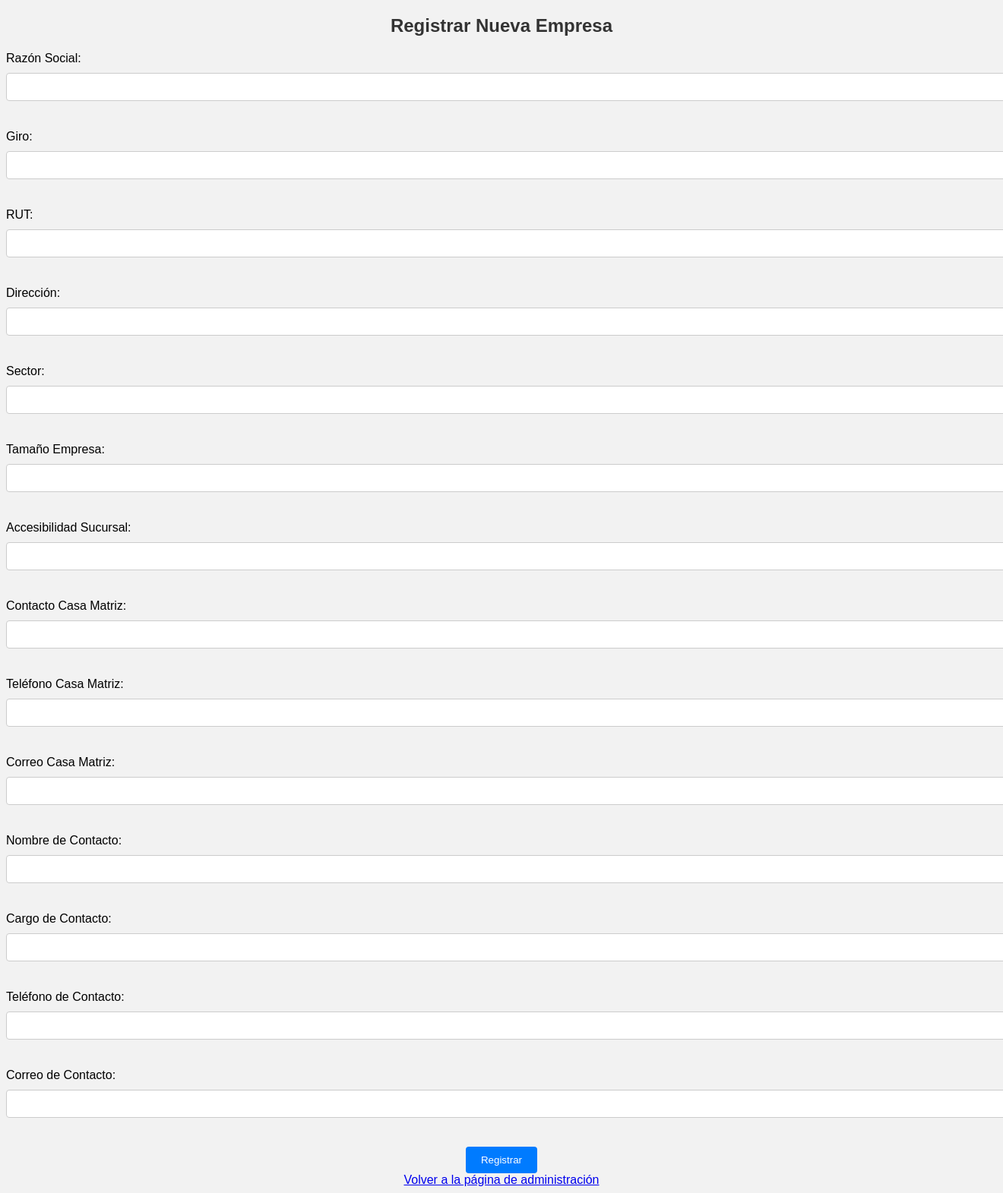
After one commit to Matias-Rojas/SG-OMIL, a PHP site: page /registro_empresa.php in a window 1320 px wide; the page is wider, and only the part inside the window is pictured. The commit adds this page. Shown: that part at 76% size. Run offline with PHP 8.4, Linux system fonts and the light colour scheme; the visitor is signed in with stand-in values (Sample User, id 1).

Commit message:
Add files via upload

```diff
--- a/admin.php
+++ b/admin.php
@@ -10,7 +10,7 @@ if (!isset($_SESSION["loggedin"]) || $_SESSION["loggedin"] !== true || $_SESSION
 $servername = "localhost";
 $db_username = "HURDOX";
 $db_password = "gokudeus2023";
-$database = "sg_omil";
+$database = "sg_omil_usuarios";
 
 $conn = new mysqli($servername, $db_username, $db_password, $database);
 
--- a/crear_usuario.php
+++ b/crear_usuario.php
@@ -17,7 +17,7 @@ if ($_SERVER["REQUEST_METHOD"] == "POST") {
     $servername = "localhost";
     $db_username = "HURDOX";
     $db_password = "gokudeus2023";
-    $database = "sg_omil";
+    $database = "sg_omil_usuarios";
 
     $conn = new mysqli($servername, $db_username, $db_password, $database);
 
--- a/eliminar_usuario.php
+++ b/eliminar_usuario.php
@@ -13,7 +13,7 @@ if ($_SERVER["REQUEST_METHOD"] == "POST") {
     $servername = "localhost";
     $db_username = "HURDOX";
     $db_password = "gokudeus2023";
-    $database = "sg_omil";
+    $database = "sg_omil_usuarios";
 
     $conn = new mysqli($servername, $db_username, $db_password, $database);
 
--- a/login.php
+++ b/login.php
@@ -9,7 +9,7 @@ if ($_SERVER["REQUEST_METHOD"] == "POST") {
     $servername = "localhost";
     $db_username = "HURDOX";
     $db_password = "gokudeus2023";
-    $database = "sg_omil";
+    $database = "sg_omil_usuarios";
 
     $conn = new mysqli($servername, $db_username, $db_password, $database);
 
--- a/obtener_usuario.php
+++ b/obtener_usuario.php
@@ -5,7 +5,7 @@
 $servername = "localhost";
 $db_username = "HURDOX";
 $db_password = "gokudeus2023";
-$database = "sg_omil";
+$database = "sg_omil_usuarios";
 
 $conn = new mysqli($servername, $db_username, $db_password, $database);
 
--- /dev/null
+++ b/registro_empresa.php
@@ -0,0 +1,119 @@
+<?php
+session_start();
+
+if (!isset($_SESSION["loggedin"]) || $_SESSION["loggedin"] !== true) {
+    header("location: login.html");
+    exit;
+}
+
+// Verificar si el formulario se ha enviado
+if ($_SERVER["REQUEST_METHOD"] == "POST") {
+    // Recuperar los datos del formulario
+    $razon_social = $_POST["razon_social"];
+    $giro = $_POST["giro"];
+    $rut = $_POST["rut"];
+    $direccion = $_POST["direccion"];
+    $sector = $_POST["sector"];
+    $tamanio_empresa = $_POST["tamanio_empresa"];
+    $accesibilidad_sucursal = $_POST["accesibilidad_sucursal"];
+    $contacto_casa_matriz = $_POST["contacto_casa_matriz"];
+    $telefono_casa_matriz = $_POST["telefono_casa_matriz"];
+    $correo_casa_matriz = $_POST["correo_casa_matriz"];
+    $nombre_contacto = $_POST["nombre_contacto"];
+    $cargo_contacto = $_POST["cargo_contacto"];
+    $telefono_contacto = $_POST["telefono_contacto"];
+    $correo_contacto = $_POST["correo_contacto"];
+
+    // Conectar a la base de datos
+    $servername = "localhost";
+    $username = "HURDOX";
+    $password = "gokudeus2023";
+    $database = "sg_omil";
+
+    $conn = new mysqli($servername, $username, $password, $database);
+
+    if ($conn->connect_error) {
+        die("Error de conexión: " . $conn->connect_error);
+    }
+
+    // Consulta SQL para insertar una nueva empresa
+    $sql = "INSERT INTO sg_omil_nuevasempresas (RazonSocial, Giro, Rut, Direccion, Sector, TamañoEmpresa, AccesibilidadSucursal, ContactoCasaMatriz, TelefonoCasaMatriz, CorreoCasaMatriz, NombreContacto, CargoContacto, TelefonoContacto, CorreoContacto)
+            VALUES (?, ?, ?, ?, ?, ?, ?, ?, ?, ?, ?, ?, ?, ?)";
+
+    // Preparar la consulta
+    $stmt = $conn->prepare($sql);
+
+    // Vincular los parámetros
+    $stmt->bind_param("ssssssssssssss", $razon_social, $giro, $rut, $direccion, $sector, $tamanio_empresa, $accesibilidad_sucursal, $contacto_casa_matriz, $telefono_casa_matriz, $correo_casa_matriz, $nombre_contacto, $cargo_contacto, $telefono_contacto, $correo_contacto);
+
+    if ($stmt->execute()) {
+        // Inserción exitosa
+        echo "Empresa registrada con éxito.";
+    } else {
+        // Error en la inserción
+        echo "Error al registrar la empresa: " . $stmt->error;
+    }
+
+    // Cerrar la conexión y liberar recursos
+    $stmt->close();
+    $conn->close();
+}
+?>
+
+
+<!DOCTYPE html>
+<html>
+<head>
+    <title>Registrar Nueva Empresa</title>
+    <link rel="stylesheet" type="text/css" href="styles.css">
+</head>
+<body>
+    <h2>Registrar Nueva Empresa</h2>
+    <form method="POST" action="registro_empresa.php">
+        <label for="razon_social">Razón Social:</label>
+        <input type="text" id="razon_social" name="razon_social" required><br><br>
+
+        <label for="giro">Giro:</label>
+        <input type="text" id="giro" name="giro"><br><br>
+
+        <label for="rut">RUT:</label>
+        <input type="text" id="rut" name="rut" required><br><br>
+
+        <label for="direccion">Dirección:</label>
+        <input type="text" id="direccion" name="direccion"><br><br>
+
+        <label for="sector">Sector:</label>
+        <input type="text" id="sector" name="sector"><br><br>
+
+        <label for="tamanio_empresa">Tamaño Empresa:</label>
+        <input type="text" id="tamanio_empresa" name="tamanio_empresa"><br><br>
+
+        <label for="accesibilidad_sucursal">Accesibilidad Sucursal:</label>
+        <input type="text" id="accesibilidad_sucursal" name="accesibilidad_sucursal"><br><br>
+
+        <label for="contacto_casa_matriz">Contacto Casa Matriz:</label>
+        <input type="text" id="contacto_casa_matriz" name="contacto_casa_matriz"><br><br>
+
+        <label for="telefono_casa_matriz">Teléfono Casa Matriz:</label>
+        <input type="text" id="telefono_casa_matriz" name="telefono_casa_matriz"><br><br>
+
+        <label for="correo_casa_matriz">Correo Casa Matriz:</label>
+        <input type="text" id="correo_casa_matriz" name="correo_casa_matriz"><br><br>
+
+        <label for="nombre_contacto">Nombre de Contacto:</label>
+        <input type="text" id="nombre_contacto" name="nombre_contacto"><br><br>
+
+        <label for="cargo_contacto">Cargo de Contacto:</label>
+        <input type="text" id="cargo_contacto" name="cargo_contacto"><br><br>
+
+        <label for="telefono_contacto">Teléfono de Contacto:</label>
+        <input type="text" id="telefono_contacto" name="telefono_contacto"><br><br>
+
+        <label for="correo_contacto">Correo de Contacto:</label>
+        <input type="text" id="correo_contacto" name="correo_contacto"><br><br>
+
+        <input type="submit" value="Registrar">
+    </form>
+    <a href="welcome.php">Volver a la página de administración</a>
+</body>
+</html>
```
Also changed, not shown: registro_otecs.php (added, +97 -0 lines), registro_perfil_empleo.php (added, +102 -0 lines).
